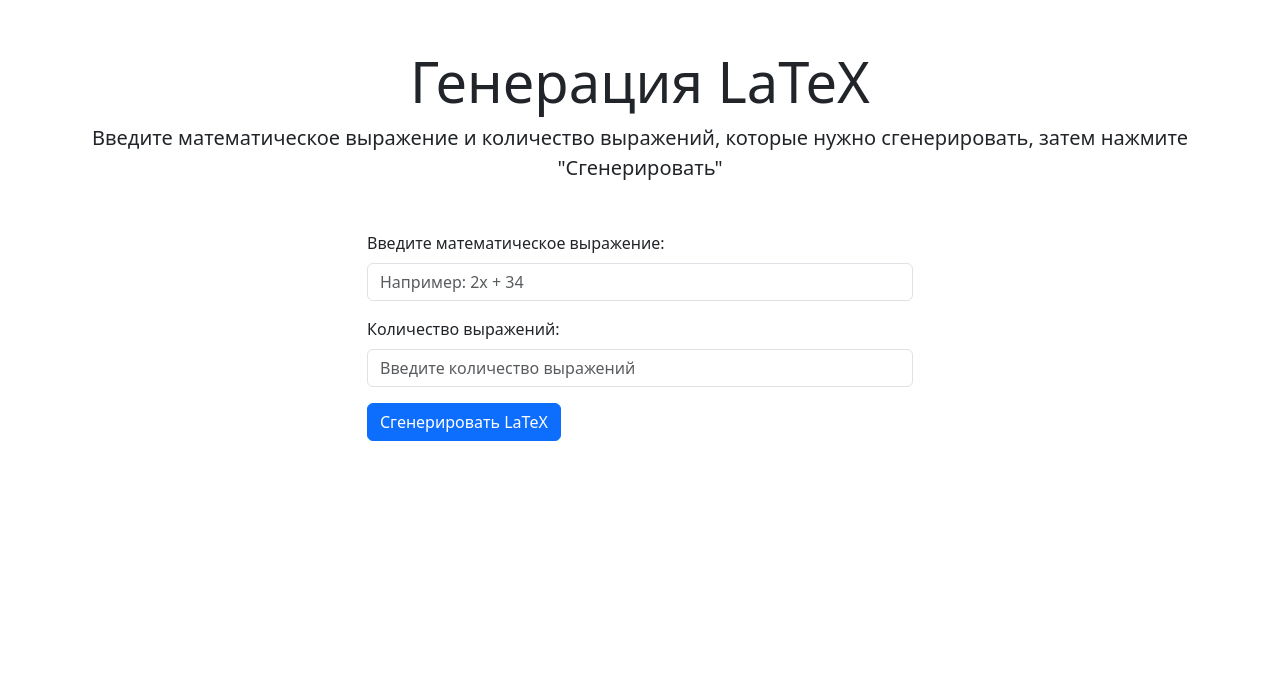
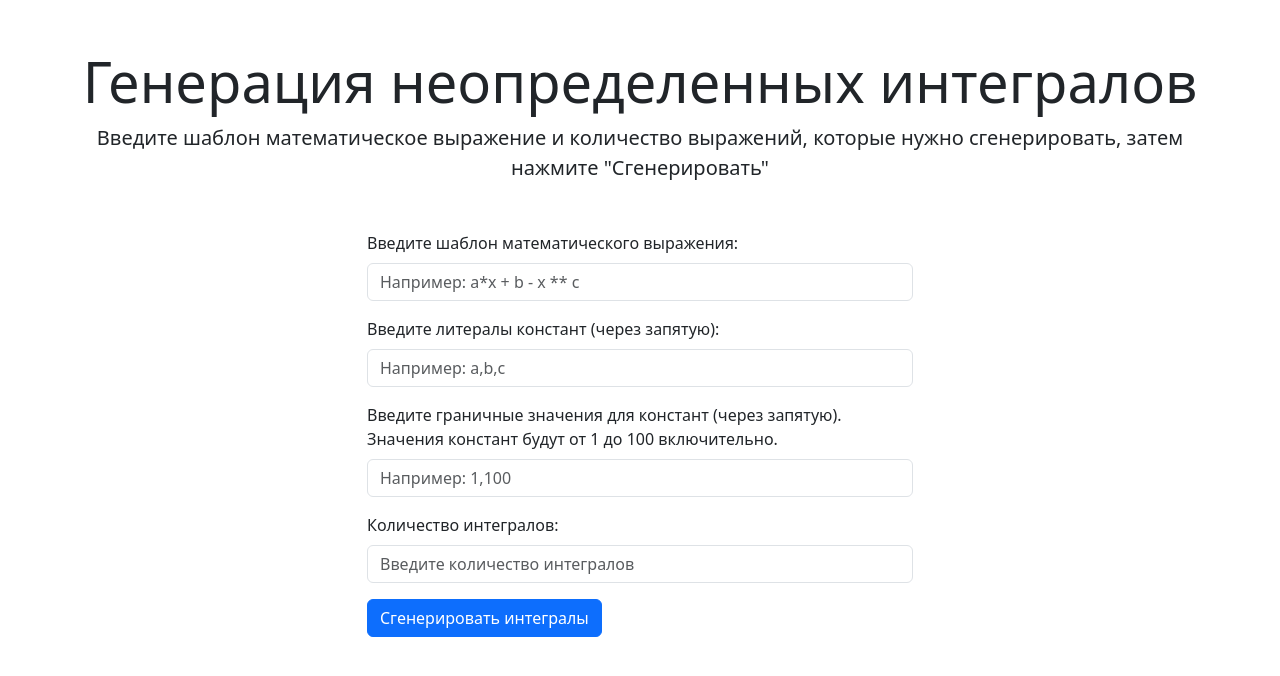
Before and after one commit to sariya23/generate_math_problems, a Flask app: page /higher_math/integrals in a window 1280 px wide. Shown: the part 68-744 px from the top of the page. Run offline with Flask 3, Linux system fonts and the light colour scheme; some libraries are stand-ins or nearby versions.

Commit message:
Change text of inputs

```diff
--- a/templates/higher_math/integrals.html
+++ b/templates/higher_math/integrals.html
@@ -2,8 +2,9 @@
 {% block content %}
 <div class="container mt-5">
     <div class="text-center">
-        <h1 class="display-4">Генерация LaTeX</h1>
-        <p class="lead">Введите математическое выражение и количество выражений, которые нужно сгенерировать, затем
+        <h1 class="display-4">Генерация неопределенных интегралов</h1>
+        <p class="lead">Введите шаблон математическое выражение и количество выражений, которые нужно сгенерировать,
+            затем
             нажмите "Сгенерировать"</p>
     </div>
 
@@ -11,16 +12,27 @@
         <div class="col-md-6 mx-auto">
             <form id="dataForm" method="POST" action="/generate_integrals">
                 <div class="mb-3">
-                    <label for="dataInput" class="form-label">Введите математическое выражение:</label>
-                    <input type="text" class="form-control" name="data" id="dataInput" placeholder="Например: 2x + 34"
+                    <label for="dataInput" class="form-label">Введите шаблон математического выражения:</label>
+                    <input type="text" class="form-control" name="data" id="dataInput" placeholder="Например: a*x + b - x ** c"
                            required>
                 </div>
                 <div class="mb-3">
-                    <label for="numExpressions" class="form-label">Количество выражений:</label>
+                    <label for="constantsInput" class="form-label">Введите литералы констант (через запятую):</label>
+                    <input type="text" class="form-control" name="constants" id="constantsInput"
+                           placeholder="Например: a,b,c">
+                </div>
+                <div class="mb-3">
+                    <label for="boundsInput" class="form-label">Введите граничные значения для констант (через
+                        запятую). Значения констант будут от 1 до 100 включительно.</label>
+                    <input type="text" class="form-control" name="bounds" id="boundsInput"
+                           placeholder="Например: 1,100">
+                </div>
+                <div class="mb-3">
+                    <label for="numExpressions" class="form-label">Количество интегралов:</label>
                     <input type="number" class="form-control" name="numExpressions" id="numExpressions"
-                           placeholder="Введите количество выражений" required>
+                           placeholder="Введите количество интегралов" required>
                 </div>
-                <button type="submit" class="btn btn-primary">Сгенерировать LaTeX</button>
+                <button type="submit" class="btn btn-primary">Сгенерировать интегралы</button>
             </form>
             <div id="result" class="mt-3">
                 {% if latex_equations %}
```
